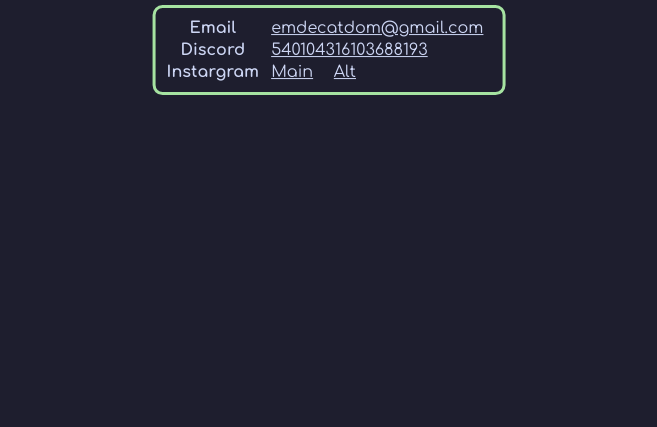
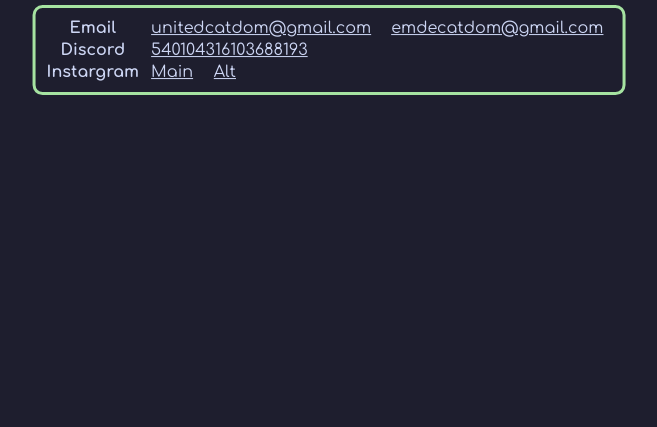
Before and after one commit to CuteBladeYT/portfolio, a plain HTML site: page assets/subsites/contact.html in a window 1280 px wide. Shown: the part 389-816 px from the top of the page, without its empty margins (311-968 px from the left). Drawn offline with Linux system fonts and the light colour scheme.

Commit message:
Add files via upload

```diff
--- a/assets/subsites/contact.html
+++ b/assets/subsites/contact.html
@@ -14,6 +14,7 @@
             <table>
                 <tr>
                     <th>Email</th>
+                    <td><a href="mailto:unitedcatdom@gmail.com" target="_blank">unitedcatdom@gmail.com</a></td>
                     <td><a href="mailto:emdecatdom@gmail.com" target="_blank">emdecatdom@gmail.com</a></td>
                 </tr>
                 <tr>
```
